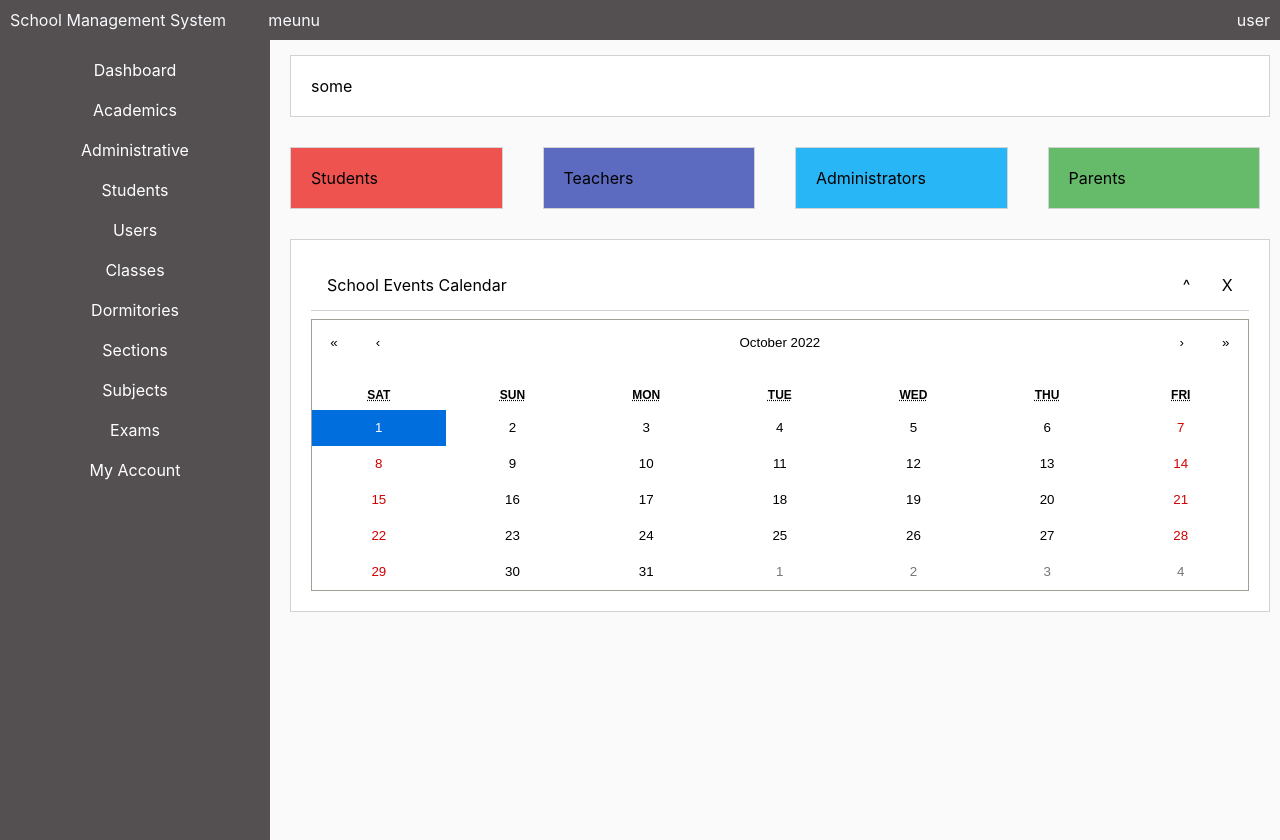
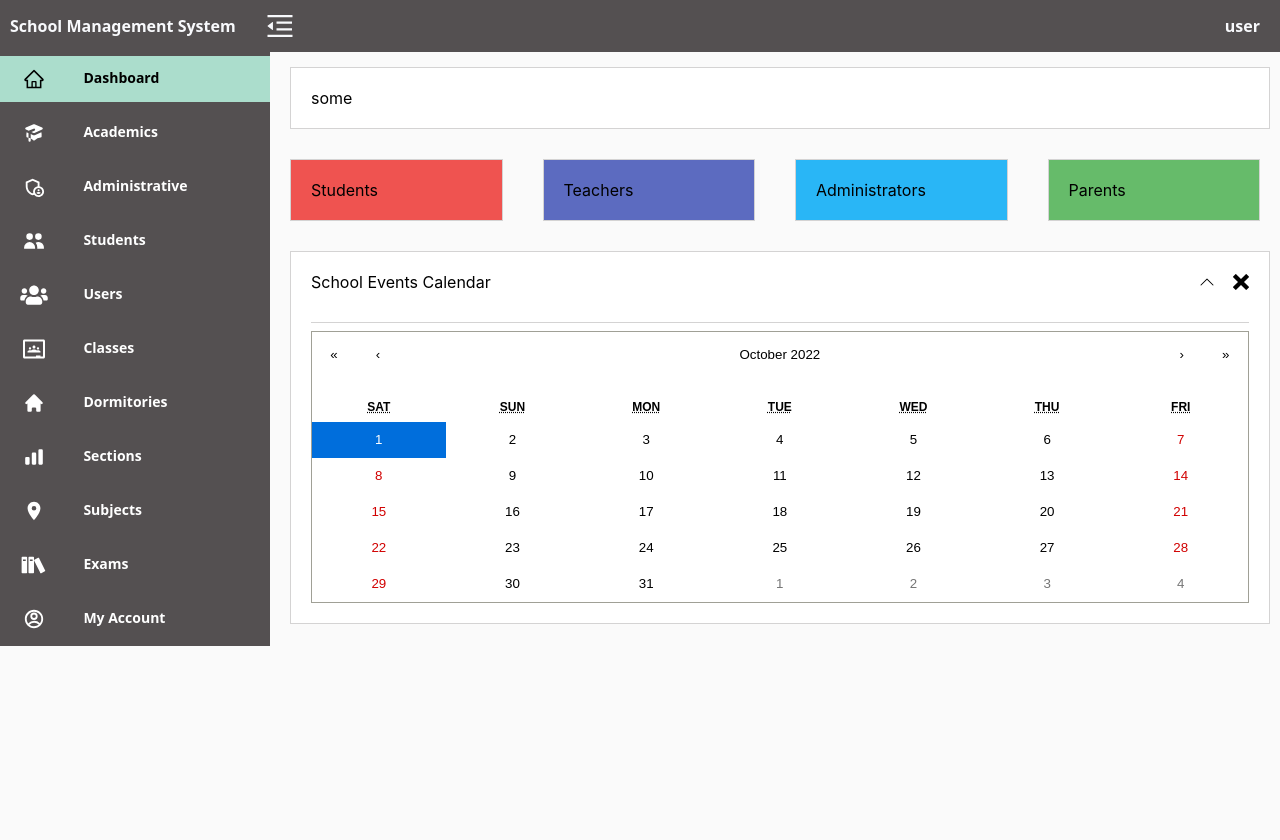
Before and after one commit to shamsullah-shams/school-managment-system, a React (Create React App) app in the folder frontend/: page / in a window 1280 px wide. After the commit the page ends 800 px from the top, so only its background shows below. Built offline with nearby package versions, Linux system fonts and the light colour scheme.

Commit message:
side bar icons added

```diff
--- a/frontend/package.json
+++ b/frontend/package.json
@@ -4,12 +4,14 @@
   "private": true,
   "dependencies": {
     "@iconscout/react-unicons": "^1.1.6",
+    "@react-icons/all-files": "^4.1.0",
     "@testing-library/jest-dom": "^5.16.4",
     "@testing-library/react": "^13.3.0",
     "@testing-library/user-event": "^13.5.0",
     "react": "^18.2.0",
     "react-calendar": "^3.9.0",
     "react-dom": "^18.2.0",
+    "react-icons": "^4.4.0",
     "react-router-dom": "^6.4.1",
     "react-scripts": "5.0.1",
     "web-vitals": "^2.1.4"
--- a/frontend/src/components/Card/Card.css
+++ b/frontend/src/components/Card/Card.css
@@ -17,9 +17,7 @@
     justify-content: space-between;
     align-items: center;
     align-self: center;
-    /* padding: 0 16px; */
-    margin: 8px 0;
-    padding: 7px 16px;
+    margin-bottom: 30px;
 }
 
 .Administrators {
--- a/frontend/src/components/Card/Card.js
+++ b/frontend/src/components/Card/Card.js
@@ -1,7 +1,7 @@
 import React from "react";
 import "./Card.css";
-
-
+import { ImCross } from "react-icons/im";
+import { BsChevronUp, BsChevronDown } from "react-icons/bs";
 
 const Card = props => {
 
@@ -17,8 +17,8 @@
                                 props.title
                             }
                             <div className="Toggle__Remove">
-                                <div>^</div>
-                                <div>X</div>
+                                <BsChevronUp />
+                                <ImCross />
                             </div>
                         </div>
                         <hr />
--- a/frontend/src/components/aside/AsideNavigations/AsideNavigationItem/AsideNavigationItem.css
+++ /dev/null
@@ -1,8 +0,0 @@
-.AsideNavigationItem>a {
-    text-decoration: none;
-}
-
-.AsideNavigationItem {
-    list-style: none;
-    margin-top: 20px;
-}
--- a/frontend/src/components/aside/AsideNavigations/AsideNavigationItem/AsideNavigationItem.js
+++ /dev/null
@@ -1,16 +0,0 @@
-import React from "react";
-import "./AsideNavigationItem.css";
-
-
-const AsideNavigationItem = props => {
-    return (
-        <li className="AsideNavigationItem">
-            {
-                props.children
-            }
-        </li>
-    );
-};
-
-
-export default AsideNavigationItem;
--- a/frontend/src/components/aside/AsideNavigations/AsideNavigationItems.css
+++ b/frontend/src/components/aside/AsideNavigations/AsideNavigationItems.css
@@ -1,13 +1,44 @@
+.Links {
+    color: white;
+    text-decoration: none;
+    display: flex;
+    font-size: 14px;
+    justify-content: space-between;
+    width: 100%;
+    padding: 12px 6px;
+    margin: 4px;
+}
+
+.Links>svg {
+    font-size: 22px;
+    width: 56px;
+    height: 22px;
+    cursor: pointer;
+}
+
+.Links>span {
+    width: 70%;
+    font-family: system-ui, -apple-system, BlinkMacSystemFont, 'Segoe UI', Roboto, Oxygen, Ubuntu, Cantarell, 'Open Sans', 'Helvetica Neue', sans-serif;
+    font-weight: bold;
+}
+
 .AsideNavigationItems {
     display: flex;
     flex-direction: column;
     background-color: #545051;
+    justify-content: center;
+    align-items: center;
     width: 270px;
-    height: 100vh;
-    align-items: center;
+    height: 100%;
 }
 
-.Links {
-    color: white;
-    text-decoration: none;
+.Links:active,
+.Links:hover {
+    background-color: rgb(171, 221, 204);
+    color: black;
 }
+
+.active {
+    background-color: rgb(171, 221, 204);
+    color: black;
+}
--- a/frontend/src/components/aside/AsideNavigations/AsideNavigationItems.js
+++ b/frontend/src/components/aside/AsideNavigations/AsideNavigationItems.js
@@ -1,45 +1,64 @@
 import React from "react";
-import AsideNavigationItem from "./AsideNavigationItem/AsideNavigationItem";
 import "./AsideNavigationItems.css";
-import { Link } from "react-router-dom"
+import { NavLink } from "react-router-dom"
+import { AiOutlineHome } from "react-icons/ai";
+import { HiAcademicCap, HiHome, HiChartBar } from "react-icons/hi"
+import { MdOutlineAdminPanelSettings, MdLocationOn } from "react-icons/md"
+import { FaUsers } from "react-icons/fa"
+import { HiUsers } from "react-icons/hi"
+import { SiGoogleclassroom } from "react-icons/si"
+import { ImBooks } from "react-icons/im";
+import { RiAccountCircleLine } from "react-icons/ri";
+
+const AsideNavigationItems = props => {
 
 
-const AsideNavigationItems = props => {
     return (
         <div className="AsideNavigationItems">
-            <Link to="/" className="Links">
-                <AsideNavigationItem>Dashboard</AsideNavigationItem>
-            </Link>
-            <Link to="/timetable" className="Links">
-                <AsideNavigationItem>Academics</AsideNavigationItem>
-            </Link>
-            <Link to="/administrative" className="Links">
-                <AsideNavigationItem>Administrative</AsideNavigationItem>
-            </Link>
-            <Link to="/students" className="Links">
-                <AsideNavigationItem>Students</AsideNavigationItem>
-            </Link>
-            <Link to="/users" className="Links">
-                <AsideNavigationItem>Users</AsideNavigationItem>
-            </Link>
-            <Link to="/classes" className="Links">
-                <AsideNavigationItem>Classes</AsideNavigationItem>
-            </Link>
-            <Link to="/dormitories" className="Links">
-                <AsideNavigationItem>Dormitories</AsideNavigationItem>
-            </Link>
-            <Link to="/sections" className="Links">
-                <AsideNavigationItem>Sections</AsideNavigationItem>
-            </Link>
-            <Link to="/subjects" className="Links">
-                <AsideNavigationItem>Subjects</AsideNavigationItem>
-            </Link>
-            <Link to="/exams" className="Links">
-                <AsideNavigationItem>Exams</AsideNavigationItem>
-            </Link>
-            <Link to="/myaccount" className="Links">
-                <AsideNavigationItem>My Account</AsideNavigationItem>
-            </Link>
+            <NavLink to="/" className="Links" end>
+                <AiOutlineHome />
+                <span>Dashboard</span>
+            </NavLink>
+            <NavLink to="/timetable" className="Links">
+                <HiAcademicCap />
+                <span>Academics</span>
+            </NavLink>
+            <NavLink to="/administrative" className="Links">
+                <MdOutlineAdminPanelSettings />
+                <span>Administrative</span>
+            </NavLink>
+            <NavLink to="/students" className="Links">
+                <HiUsers />
+                <span>Students</span>
+            </NavLink>
+            <NavLink to="/users" className="Links">
+                <FaUsers />
+                <span>Users</span>
+            </NavLink>
+            <NavLink to="/classes" className="Links">
+                <SiGoogleclassroom />
+                <span>Classes</span>
+            </NavLink>
+            <NavLink to="/dormitories" className="Links">
+                <HiHome />
+                <span>Dormitories</span>
+            </NavLink>
+            <NavLink to="/sections" className="Links">
+                <HiChartBar />
+                <span>Sections</span>
+            </NavLink>
+            <NavLink to="/subjects" className="Links">
+                <MdLocationOn />
+                <span>Subjects</span>
+            </NavLink>
+            <NavLink to="/exams" className="Links">
+                <ImBooks />
+                <span>Exams</span>
+            </NavLink>
+            <NavLink to="/myaccount" className="Links">
+                <RiAccountCircleLine />
+                <span>My Account</span>
+            </NavLink>
         </div>
     );
 };
--- a/frontend/src/components/header/Header.css
+++ b/frontend/src/components/header/Header.css
@@ -2,18 +2,27 @@
     background-color: #545051;
     color: #F8F9FC;
     display: flex;
-    flex-direction: row;
-    justify-content: space-between;
-    padding: 10px;
+    font-family: system-ui, -apple-system, BlinkMacSystemFont, 'Segoe UI', Roboto, Oxygen, Ubuntu, Cantarell, 'Open Sans', 'Helvetica Neue', sans-serif;
+    font-weight: bold;
+    align-items: center;
+    padding: 10px 10px;
 }
 
 .Project__Name {
-    width: 325px;
-
+    width: 285px;
 }
 
 .Header__Body {
     display: flex;
     justify-content: space-between;
     width: 100%;
+    align-items: center;
+    padding: 0 10px;
 }
+
+.Header__Body>svg {
+    width: 56px;
+    height: 32px;
+    cursor: pointer;
+
+}
--- a/frontend/src/components/header/Header.js
+++ b/frontend/src/components/header/Header.js
@@ -1,5 +1,6 @@
 import React from "react";
 import "./Header.css";
+import { AiOutlineMenuFold, AiOutlineMenuUnfold } from "react-icons/ai";
 
 
 
@@ -10,9 +11,7 @@
                 School Management System
             </div>
             <div className="Header__Body">
-                <div>
-                    meunu
-                </div>
+                <AiOutlineMenuFold />
                 <div>
                     user
                 </div>
--- a/frontend/src/index.css
+++ b/frontend/src/index.css
@@ -16,3 +16,8 @@
   font-family: source-code-pro, Menlo, Monaco, Consolas, 'Courier New',
     monospace;
 }
+
+
+svg {
+  cursor: pointer;
+}
```
Also changed, not shown: 1 other file (tests, documents, lock files or other folders).
